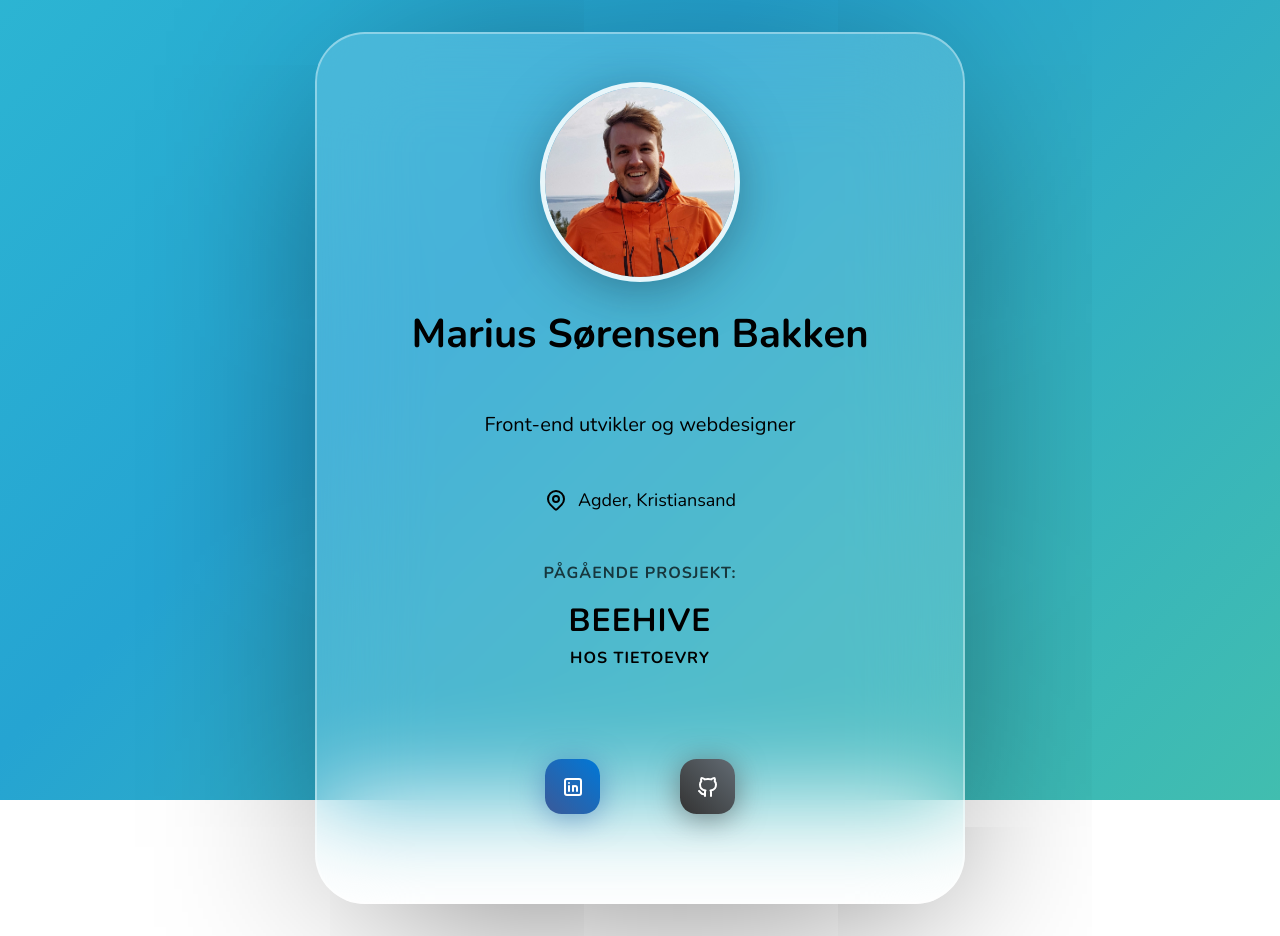
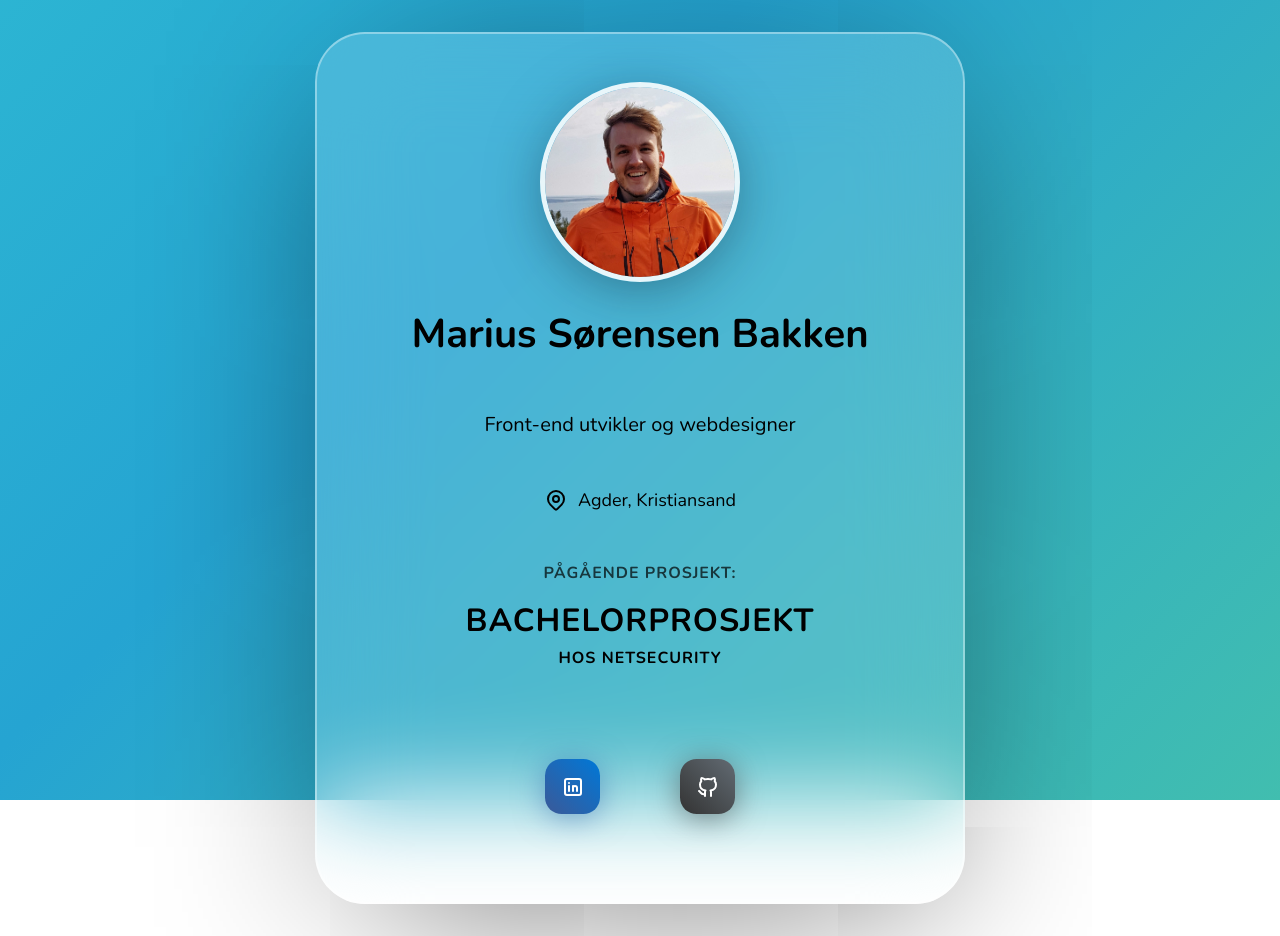
Before and after one commit to Mafusen/Mafusen.github.io, a plain HTML site: page index.html in a window 1280 px wide. Drawn offline with nearby package versions, Linux system fonts and the light colour scheme.

Commit message:
Updated pågående prosjekt

```diff
--- a/index.html
+++ b/index.html
@@ -31,8 +31,8 @@
         <div class="profilkort__info">
             <div>
                 <div>Pågående prosjekt:</div>
-                <div><a class="project" href="https://www.beehiveproject.no/">Beehive</a></div>
-                <div> hos TietoEVRY</div>
+                <div><a class="project" href="https://www.netsecurity.no/">Bachelorprosjekt</a></div>
+                <div>hos Netsecurity</div>
             </div>
         </div>
 
```
